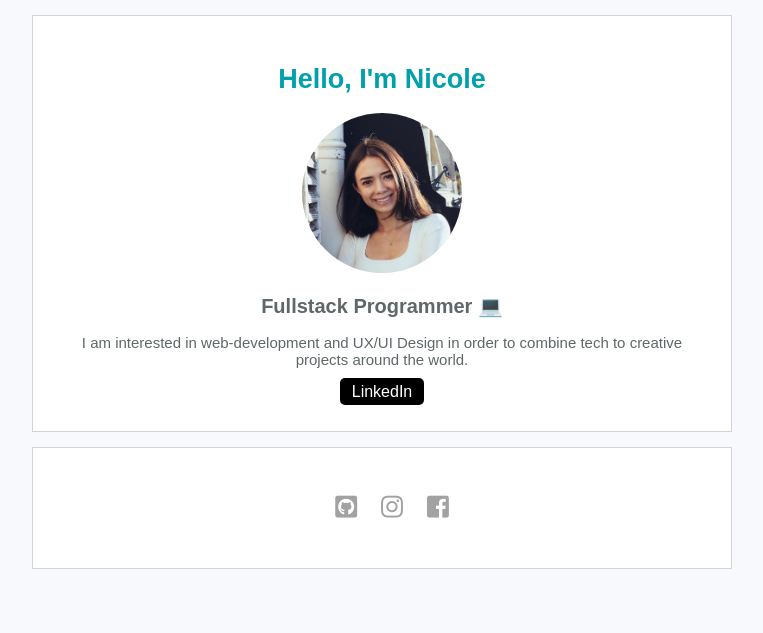
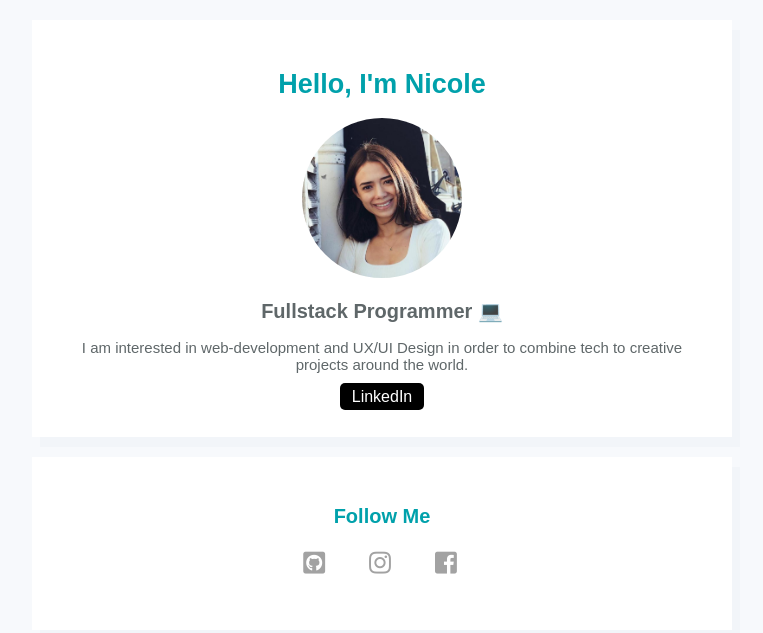
Before and after one commit to nicoleocla/profile, a plain HTML site: page index.html in a window 1280 px wide. Shown: the whole page, without its empty margins (258-1021 px from the left). Drawn offline with Linux system fonts and the light colour scheme.

Commit message:
my profile page

```diff
--- a/index.html
+++ b/index.html
@@ -19,6 +19,7 @@
   </a>
   </div>
     <div class="card_white">
+      <h2 class="social">Follow Me</h2>
     <ul class="list_inline">
         <li><a href="https://github.com/nicoleocla" target="_blank" class="gray_icon">
             <i class="fab fa-github-square"></i>
@@ -34,6 +35,7 @@
               <i class="fab fa-facebook-square"></i>
           </a>
         </li>
+        <li></li>
     </ul>
     </div>
     </div>
--- a/style.css
+++ b/style.css
@@ -1,18 +1,3 @@
-@media (max-width: 960px) {
-  .container {
-    width: 700px;
-  }
-}
-@media (max-width: 720px) {
-  .container {
-    width: 500px;
-  }
-}
-@media (max-width: 540px) {
-  .container {
-    width: 300px;
-  }
-}
 .container {
   margin: 0 auto;
   width: 700px;
@@ -23,11 +8,17 @@ body {
 }
 
 .card_white {
-   background: white;
+  background: white;
   padding: 30px;
-  border: 1px solid lightgrey;
+  border: 1px solid white;
   text-align: center;
-  margin: 15px 0;
+  margin: 20px 0;
+  box-shadow: 8px 10px #f2f5f9;
+}
+
+.social {
+  color: #00A1AB;
+  text-align: center;
 }
 
 h1 {
@@ -47,8 +38,6 @@ p {
   font-family: 'Quicksand', sans-serif;
   color: #5f6769;
   font-size: 15px;
-  font-weight: 300;
-  text-align: center;
   }
 
   .gray_button {
@@ -82,7 +71,26 @@ p {
 
 .list_inline li {
   display: inline-block;
-  padding: 0px 20px;
+  padding: 5px 20px;
+}
+
+.list-inline {
   list-style: none;
   padding-left: 0px;
 }
+
+@media (max-width: 960px) {
+  .container {
+    width: 700px;
+  }
+}
+@media (max-width: 720px) {
+  .container {
+    width: 500px;
+  }
+}
+@media (max-width: 540px) {
+  .container {
+    width: 300px;
+  }
+}
```
